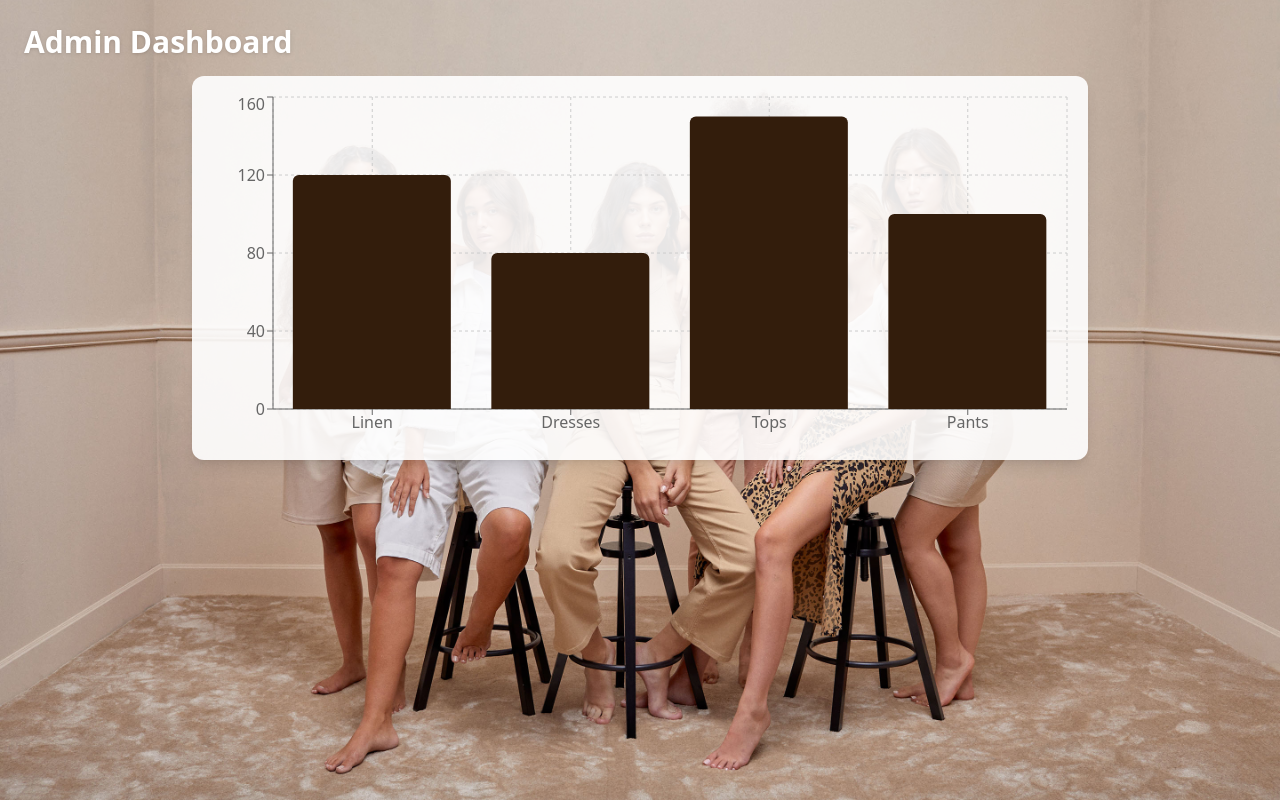
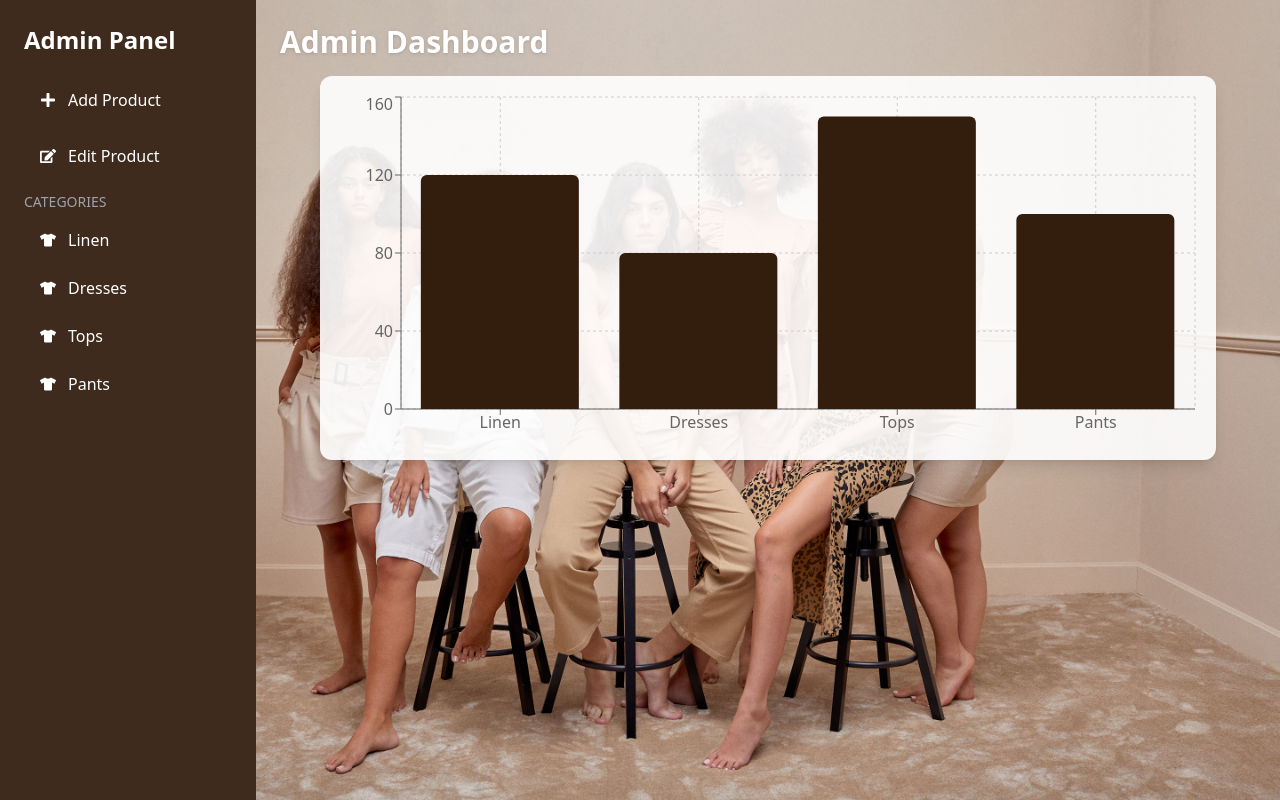
Before and after one commit to MKKPerera/Sandra_Clothing, a React (Vite) app in the folder Frontend/Sandra_Clothing/: page /admindashboard in a window 1280 px wide. Built offline with nearby package versions, Linux system fonts and the light colour scheme.

Commit message:
Admin Dashboard frontend

```diff
--- a/Frontend/Sandra_Clothing/src/Components/adminSidebar.jsx
+++ b/Frontend/Sandra_Clothing/src/Components/adminSidebar.jsx
@@ -0,0 +1,53 @@
+import React from "react";
+import { FaPlus, FaEdit, FaTshirt } from "react-icons/fa";
+
+const AdminSidebar = ({ onSelect }) => {
+  const handleClick = (section) => {
+    if (onSelect) {
+      onSelect(section);
+    }
+  };
+
+  return (
+    <div className="w-64 h-screen p-6 space-y-6 text-white bg-[#3e2b1d]">
+      <h2 className="mb-4 text-2xl font-bold">Admin Panel</h2>
+
+      <div className="space-y-4">
+        <button
+          className="flex items-center w-full gap-3 px-4 py-2 rounded hover:bg-gray-700"
+          onClick={() => handleClick("addProduct")}
+        >
+          <FaPlus />
+          Add Product
+        </button>
+
+        <button
+          className="flex items-center w-full gap-3 px-4 py-2 rounded hover:bg-gray-700"
+          onClick={() => handleClick("editProduct")}
+        >
+          <FaEdit />
+          Edit Product
+        </button>
+
+        <div className="mt-6">
+          <h3 className="mb-2 text-sm text-gray-400 uppercase">Categories</h3>
+          <ul className="space-y-2">
+            {["Linen", "Dresses", "Tops", "Pants"].map((category) => (
+              <li key={category}>
+                <button
+                  className="flex items-center w-full gap-3 px-4 py-2 rounded hover:bg-gray-700"
+                  onClick={() => handleClick(category.toLowerCase())}
+                >
+                  <FaTshirt />
+                  {category}
+                </button>
+              </li>
+            ))}
+          </ul>
+        </div>
+      </div>
+    </div>
+  );
+};
+
+export default AdminSidebar;
--- a/Frontend/Sandra_Clothing/src/Pages/AdminPages/adminDashboard.jsx
+++ b/Frontend/Sandra_Clothing/src/Pages/AdminPages/adminDashboard.jsx
@@ -8,6 +8,7 @@ import {
   CartesianGrid,
   ResponsiveContainer,
 } from "recharts";
+import AdminSidebar from "../../Components/adminSidebar.jsx";
 
 const data = [
   { category: "Linen", amount: 120 },
@@ -19,11 +20,11 @@ const data = [
 const AdminDashboard = () => {
   return (
     <div
-      className="min-h-screen p-6 bg-center bg-cover"
-      style={{
-        backgroundImage: "url('/src/assets/hero1.jpg')",
-      }}
+      className="flex min-h-screen bg-center bg-cover"
+      style={{ backgroundImage: "url('/src/assets/hero1.jpg')" }}
     >
+      <AdminSidebar />
+      <div className="flex-1 p-6">
         <h2 className="mb-4 text-3xl font-bold text-white drop-shadow">
           Admin Dashboard
         </h2>
@@ -39,6 +40,7 @@ const AdminDashboard = () => {
           </ResponsiveContainer>
         </div>
       </div>
+    </div>
   );
 };
 
```
Lines whose indentation alone changed are shown as unchanged.
